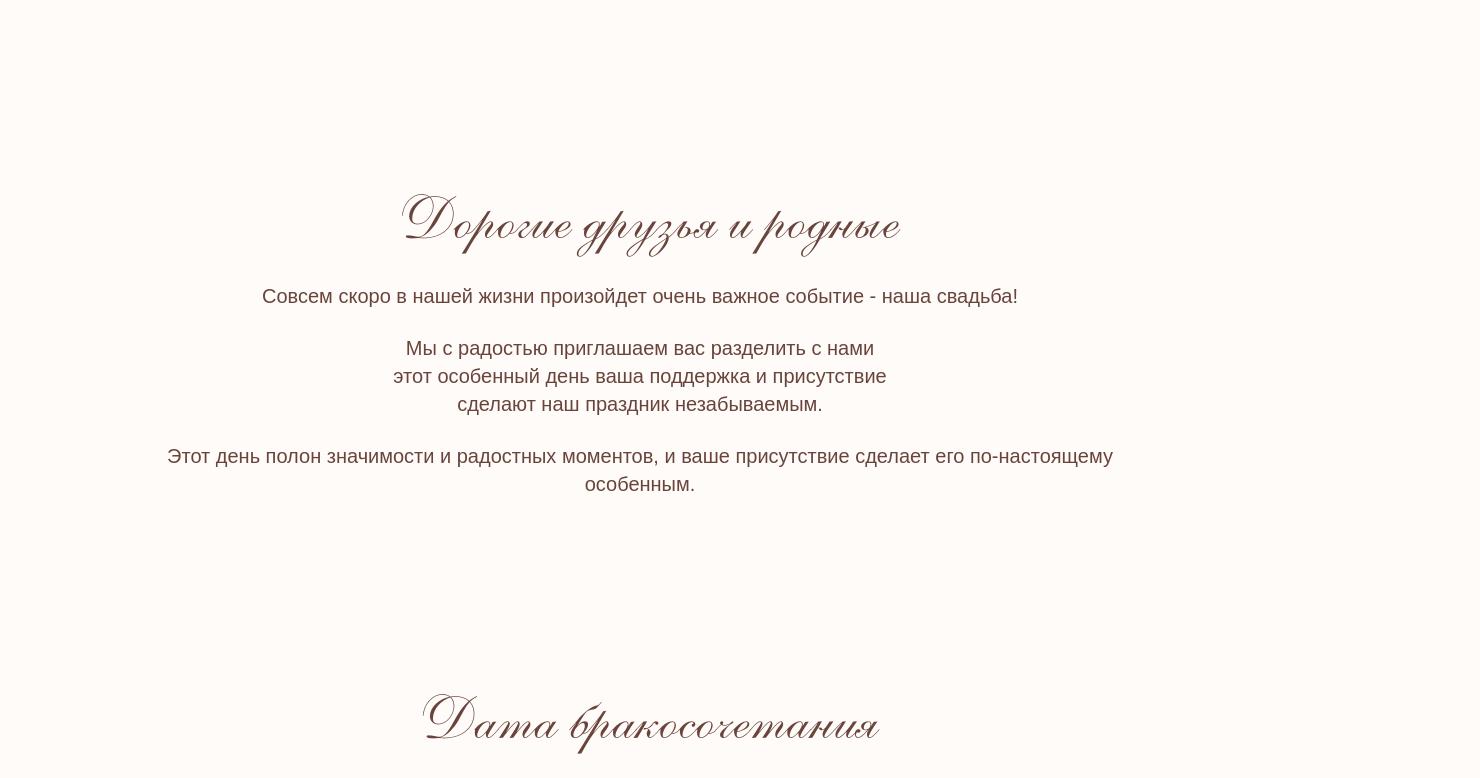
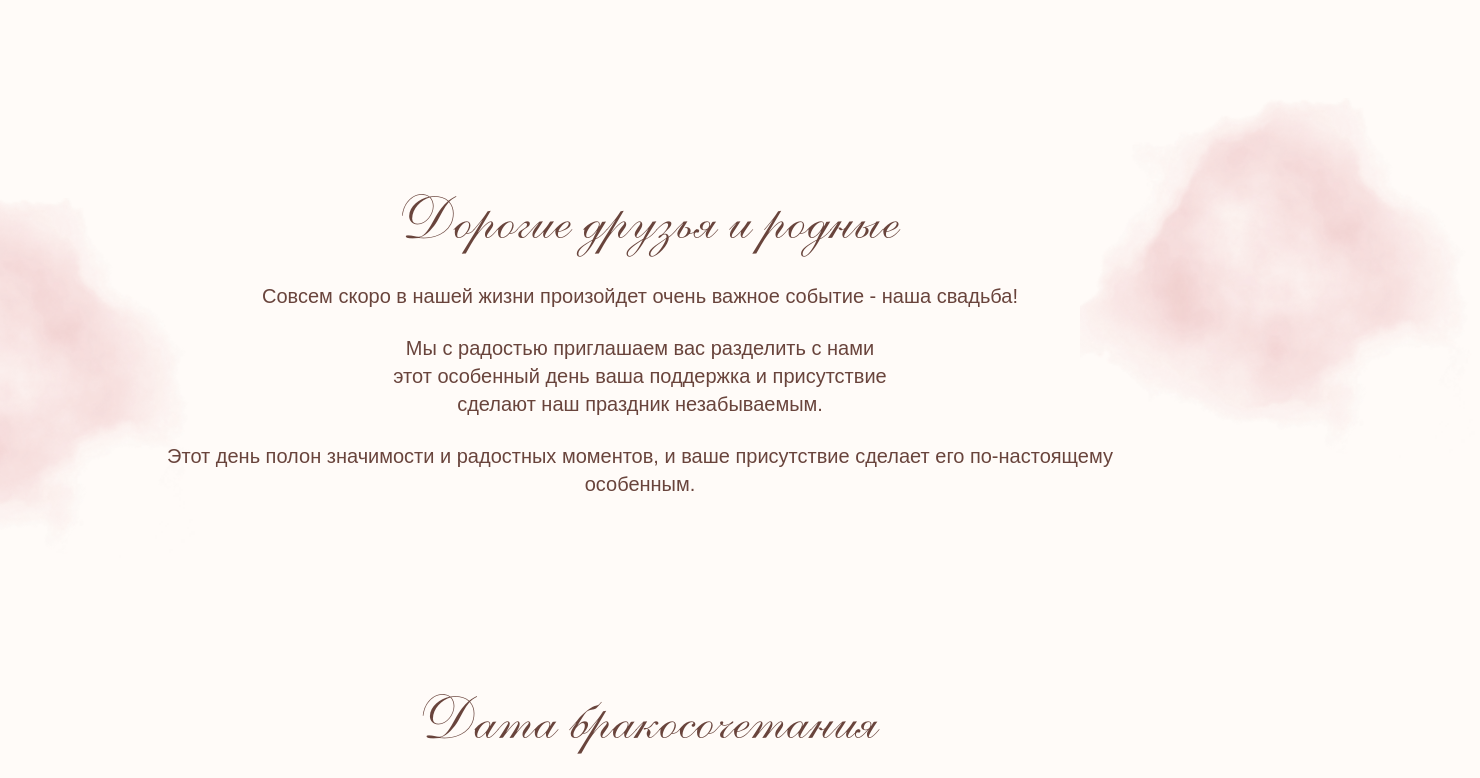
Before and after one commit to Cherkoz/wedding, a Next.js app: page / in a window 1280 px wide. Shown: the part 1302-2080 px from the top of the page, 1480 px wide, since content can reach past the window. Built offline with nearby package versions, Linux system fonts and the light colour scheme.

Commit message:
feat: bg

```diff
--- a/app/components/dear.tsx
+++ b/app/components/dear.tsx
@@ -1,6 +1,12 @@
+import Image from "next/image";
+
 export function Dear() {
     return (
+        <div className="relative">
         <div className="container">
+            <Image className="-z-10 absolute w-100 -left-60 md:-left-50" src="/assets/images/bg/width_200.webp" width={200} height={200} alt="" />
+            <Image className="-z-10 absolute w-100 -right-60 top-0 md:-right-50" src="/assets/images/bg/width_200.webp" width={200} height={200} alt="" />
+
             <h2 className="font-anastasia text-6xl text-center mb-6">
                 Дорогие друзья
                 <br className="md:hidden" /> и родные
@@ -17,5 +23,6 @@ export function Dear() {
                 сделает его по-настоящему особенным.</p>
             </div>
         </div>
+        </div>
     );
 }
--- a/app/components/program.tsx
+++ b/app/components/program.tsx
@@ -1,3 +1,5 @@
+import Image from "next/image";
+
 export function Program() {
     const items = [
       {
@@ -24,6 +26,9 @@ export function Program() {
 
     return (
       <div className="container">
+        <Image className="-z-10 absolute w-100 rotate-180 -left-60 md:-left-50 -mt-80 md:-mt-50" src="/assets/images/bg/width_175.webp" width={200} height={200} alt="" />
+        <Image className="-z-10 absolute w-100 rotate-200 -right-40 md:-right-30 mt-40 md:mt-20" src="/assets/images/bg/width_175.webp" width={200} height={200} alt="" />
+
         <h2 className="font-anastasia text-6xl text-center mb-6">Программа</h2>
 
         <div className="flex flex-col items-start w-fit m-auto">
```
Also changed, not shown: public/assets/images/bg/width_175.webp (added), public/assets/images/bg/width_200.webp (added).
